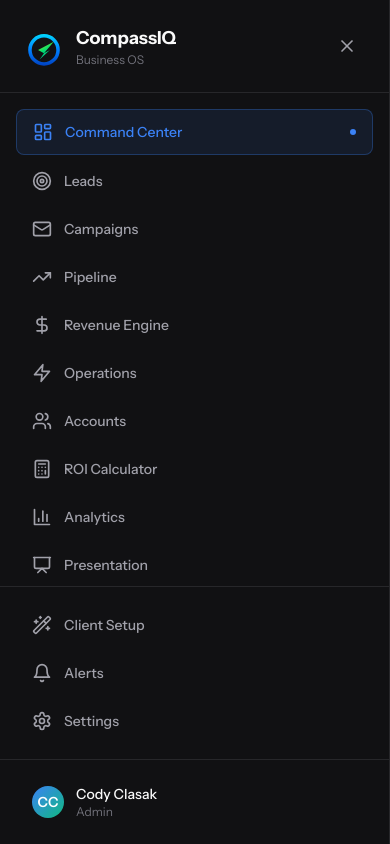
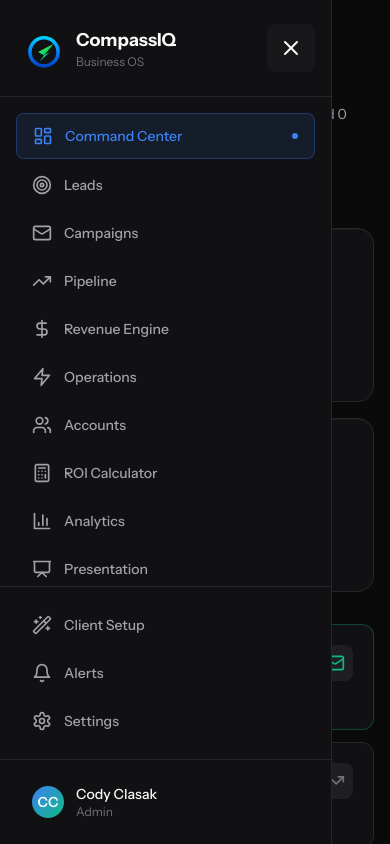
Before and after one commit to clasak/CompassIQ, a Next.js app in the folder v2/: page / in a window 390 px wide. Shown: the top 844 px of the page. Built offline with nearby package versions, Linux system fonts and the light colour scheme; no server answers; the database is empty.

Commit message:
fix: mobile sidebar - bigger close button, tap-to-close area, nav closes on click

```diff
--- a/v2/components/layout/sidebar.tsx
+++ b/v2/components/layout/sidebar.tsx
@@ -98,7 +98,7 @@
         }}
         transition={{ duration: 0.3, type: 'tween' }}
         className={cn(
-          'w-full sm:w-80 lg:w-64 h-screen bg-surface-raised border-r border-border flex flex-col fixed left-0 top-0 z-50 transition-transform duration-300',
+          'w-[85%] sm:w-80 lg:w-64 h-screen bg-surface-raised border-r border-border flex flex-col fixed left-0 top-0 z-50 transition-transform duration-300',
           'lg:translate-x-0',
           !isMobileMenuOpen && 'max-lg:-translate-x-full'
         )}
@@ -124,10 +124,10 @@
           {/* Mobile Close Button */}
           <button
             onClick={() => setIsMobileMenuOpen(false)}
-            className="lg:hidden p-2 rounded-lg hover:bg-surface-overlay transition-colors"
+            className="lg:hidden p-3 -mr-2 rounded-lg bg-surface-overlay hover:bg-danger/20 transition-colors"
             aria-label="Close menu"
           >
-            <X className="w-5 h-5 text-text-secondary" />
+            <X className="w-6 h-6 text-text-primary" />
           </button>
         </div>
       </div>
@@ -140,6 +140,7 @@
             <Link
               key={item.name}
               href={item.href}
+              onClick={() => setIsMobileMenuOpen(false)}
               className={cn(
                 'flex items-center gap-3 px-4 py-3 rounded-lg text-sm font-medium transition-all duration-200',
                 isActive
@@ -168,6 +169,7 @@
             <Link
               key={item.name}
               href={item.href}
+              onClick={() => setIsMobileMenuOpen(false)}
               className={cn(
                 'flex items-center gap-3 px-4 py-3 rounded-lg text-sm font-medium transition-all duration-200',
                 isActive
```
